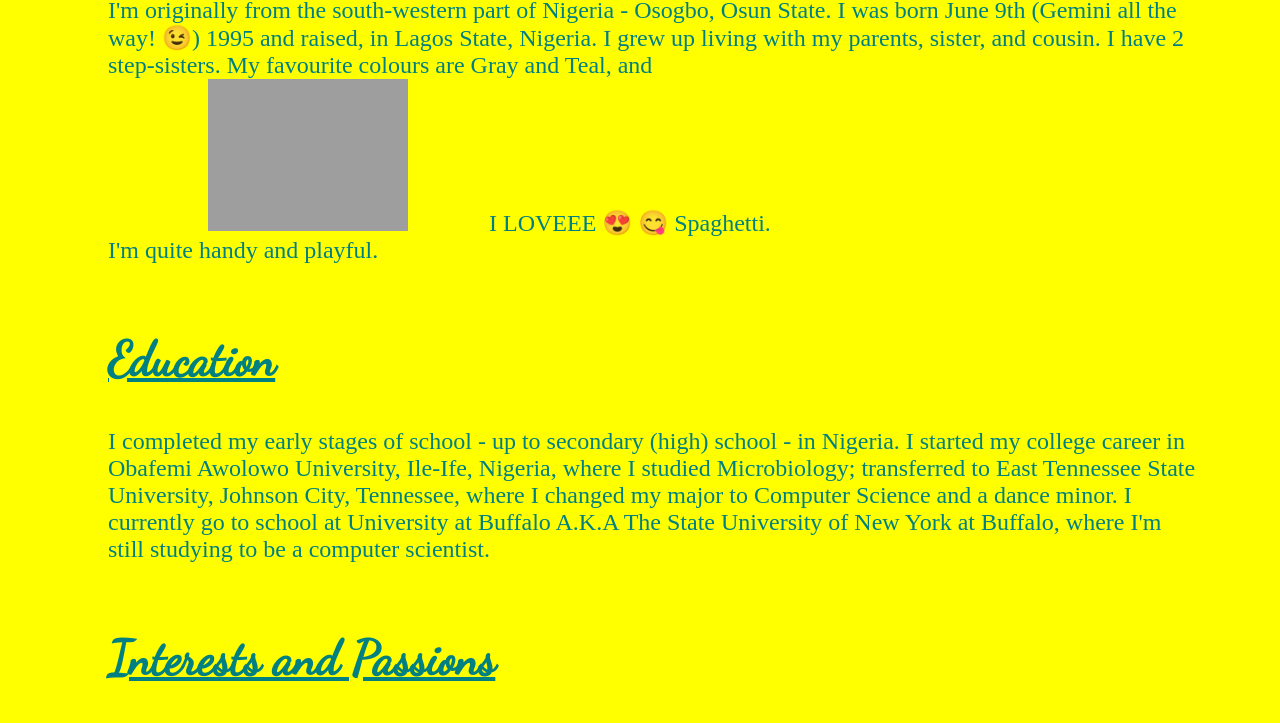
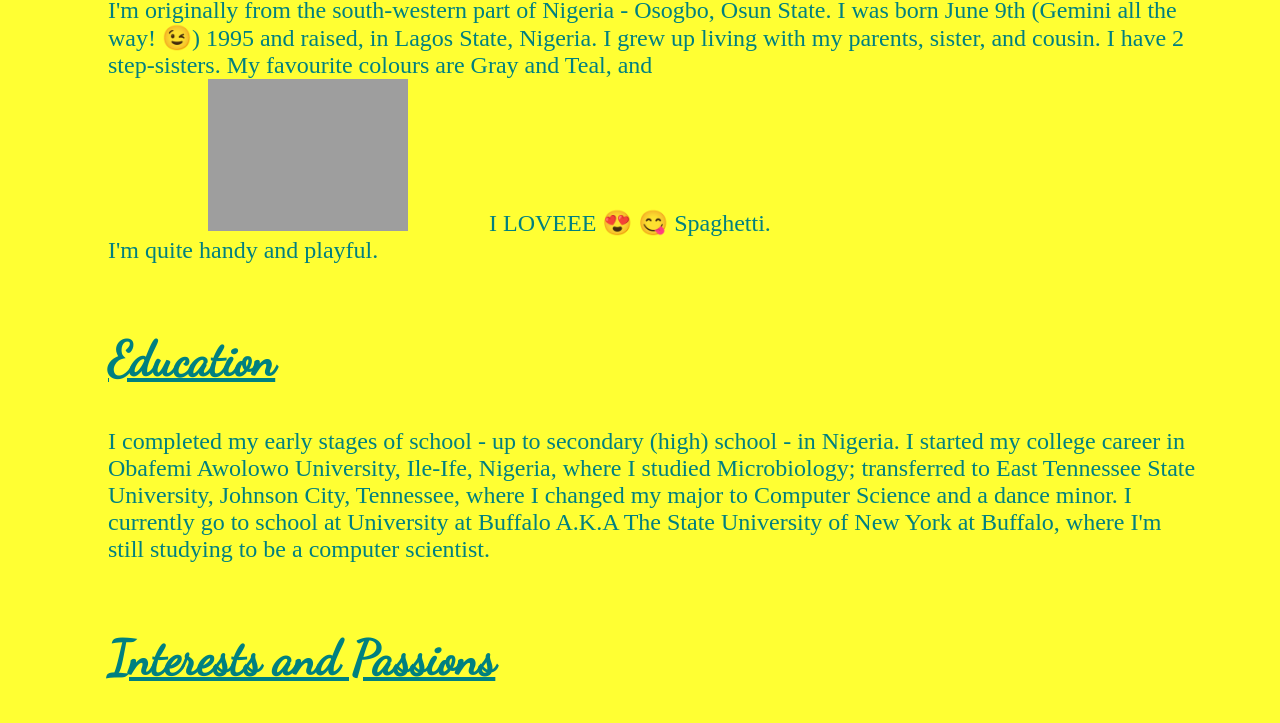
Before and after one commit to horepoh/horepoh.github.io, a plain HTML site: page index.html in a window 1280 px wide. Shown: the part 531-1254 px from the top of the page. Drawn offline with Linux system fonts and the light colour scheme; grey boxes are pictures that could not be loaded; a web font is replaced by a local one.

Commit message:
Update index.html

```diff
--- a/index.html
+++ b/index.html
@@ -57,7 +57,7 @@
 	<h1 style = "color:black; font-family:Mogra; font-size:450%; background-color:teal; text-align:center; padding:25px 25px"> <img src="https://encrypted-tbn2.gstatic.com/images?q=tbn:ANd9GcSaXH8WT6xsqD3DN41QyyhqKsw9BnSao7TerrDry5OsEvWpTgANkg" alt="Nice To Meet Me" width="100" height="100" img align="middle"> MEET ME </h1>
 	<hr>
 </head>
-<body style="background-color:#FFFF00;">
+<body style="background-color:#FFFF33;">
 
 <ul class="tab">
   <li><a href="#BirthandUpbringing" class="tablinks" onclick="openTab(content, 'BornandRaised')" id="defaultOpen">Birth and Upbringing</a></li>
```
